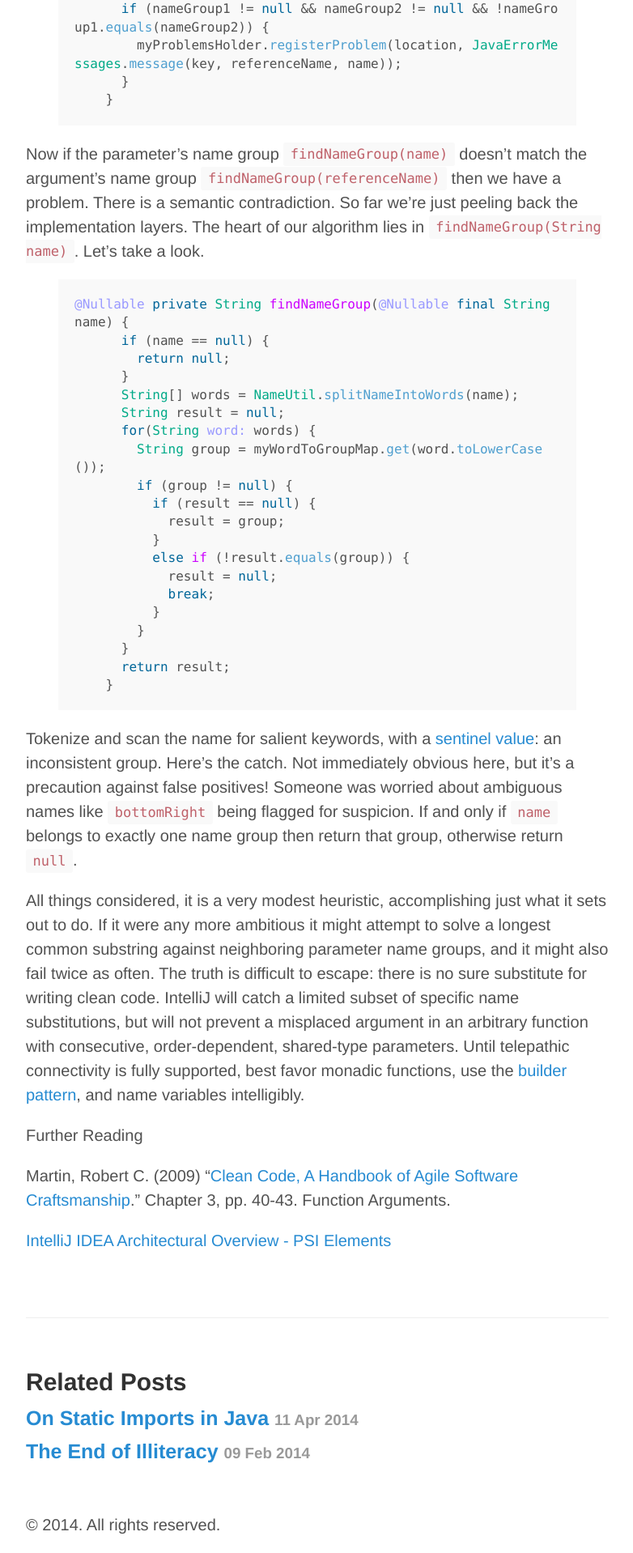
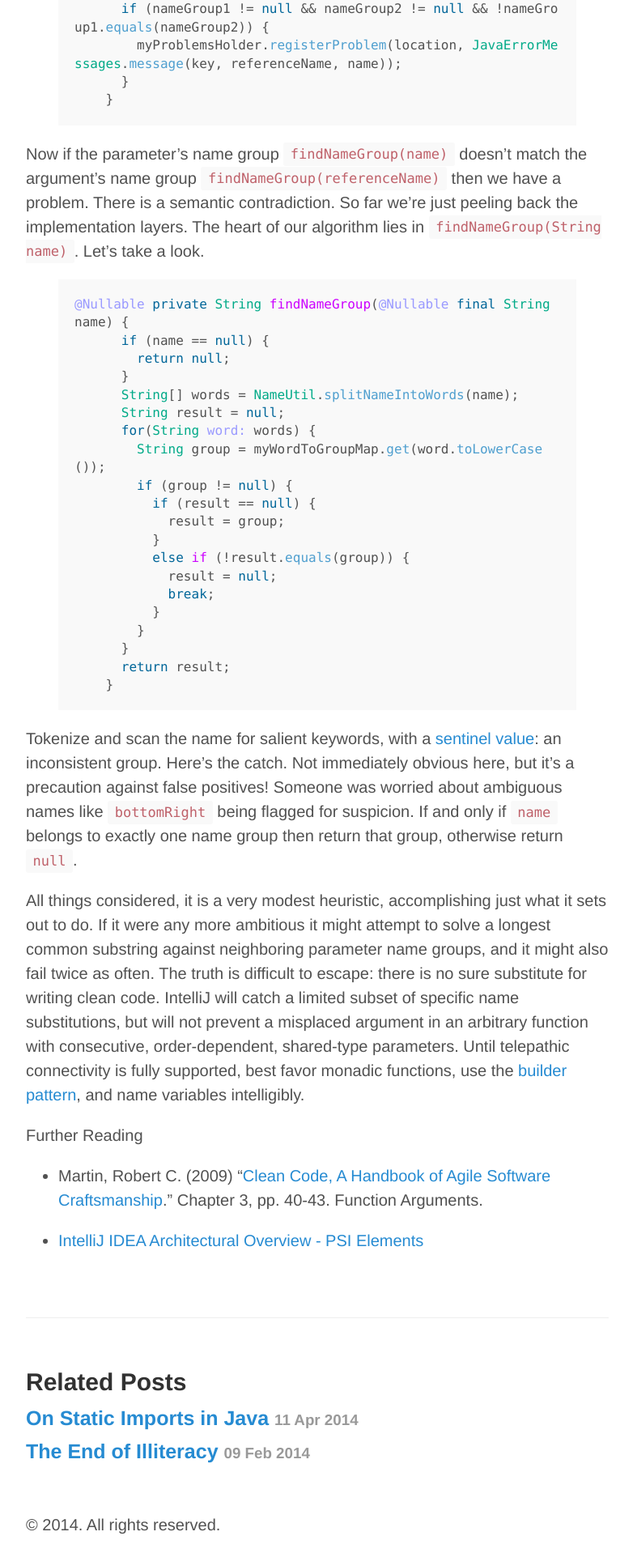
Before and after one commit to breandan/breandan.github.io, a Jekyll site: the page built from _posts/2014-04-20-intellij-inspections.md, in a window 1280 px wide. Shown: the part 2597-4515 px from the top of the page at 81% size, without its empty margins (248-1030 px from the left). Built offline with Jekyll 4.4.1, drawn with Linux system fonts in a browser that asks for light colours; Markdown is read by kramdown in place of the engine named in the settings.

Commit message:
add bullets to readings

```diff
--- a/_posts/2014-04-20-intellij-inspections.md
+++ b/_posts/2014-04-20-intellij-inspections.md
@@ -101,6 +101,6 @@ All things considered, it is a very modest heuristic, accomplishing just what it
 
 Further Reading
 
-Martin, Robert C. (2009) "[Clean Code, A Handbook of Agile Software Craftsmanship](http://www.amazon.com/Clean-Code-Handbook-Software-Craftsmanship/dp/0132350882)." Chapter 3, pp. 40-43. Function Arguments.
+* Martin, Robert C. (2009) "[Clean Code, A Handbook of Agile Software Craftsmanship](http://www.amazon.com/Clean-Code-Handbook-Software-Craftsmanship/dp/0132350882)." Chapter 3, pp. 40-43. Function Arguments.
 
-[IntelliJ IDEA Architectural Overview - PSI Elements](http://confluence.jetbrains.com/display/IDEADEV/IntelliJ+IDEA+Architectural+Overview#IntelliJIDEAArchitecturalOverview-PsiElements)
+* [IntelliJ IDEA Architectural Overview - PSI Elements](http://confluence.jetbrains.com/display/IDEADEV/IntelliJ+IDEA+Architectural+Overview#IntelliJIDEAArchitecturalOverview-PsiElements)
```
